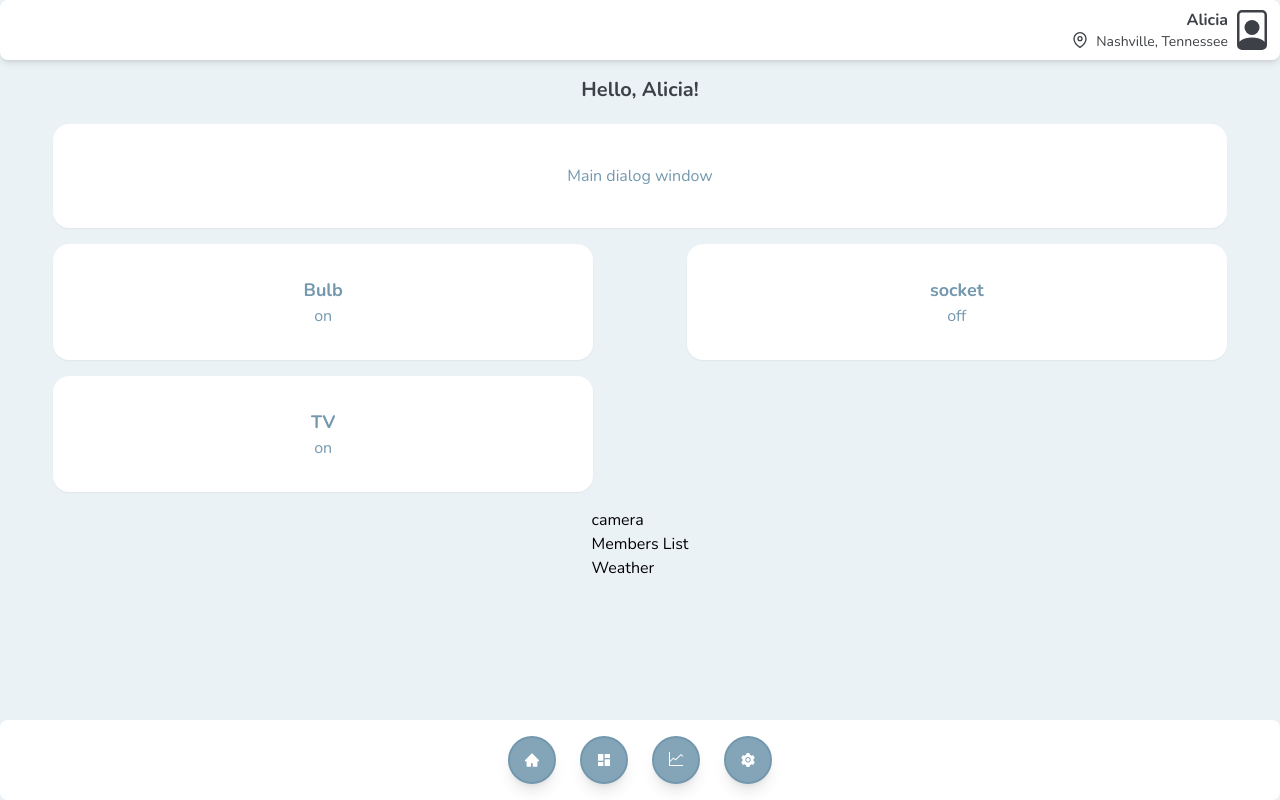
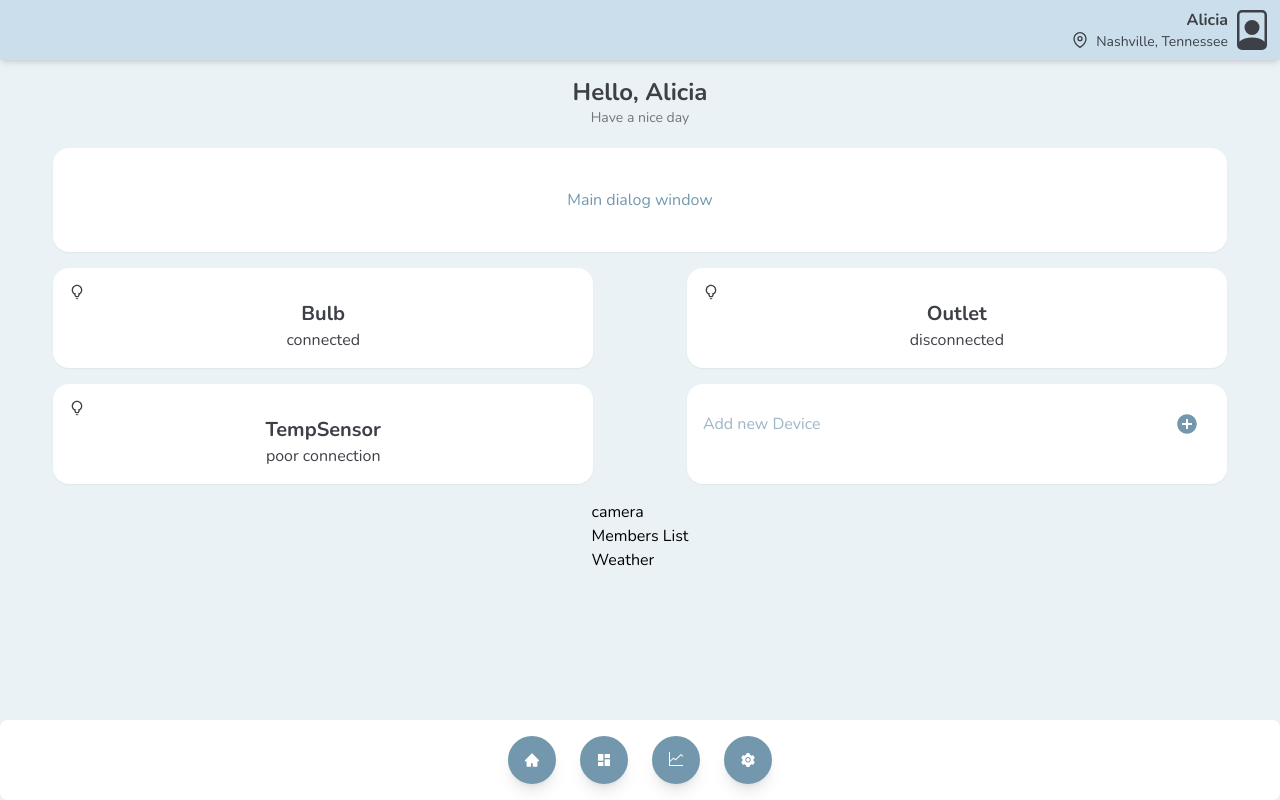
Before and after one commit to pawelpikus/smart-home-dashboard, a React (Create React App) app: page / in a window 1280 px wide. Built offline with nearby package versions, Linux system fonts and the light colour scheme.

Commit message:
add details layout to the cards

```diff
--- a/src/components/Card/index.tsx
+++ b/src/components/Card/index.tsx
@@ -1,16 +1,22 @@
 import { Props } from "../../types";
+import { IoMdAddCircle } from "react-icons/io";
+import { CgBulb } from "react-icons/cg";
 
 const Card = ({ children }: Props) => {
   return (
-    <div className="mb-4 text-center w-[46%] p-8 cursor-pointer transition-colors bg-white border-none shadow-sm rounded-2xl text-textBlue hover:bg-accent hover:text-white">
+    <div className="mb-4 text-center w-[46%] p-4 cursor-pointer transition-colors bg-white border-none shadow-sm rounded-2xl text-black hover:bg-accent hover:text-white">
       {children}
     </div>
   );
 };
 
+Card.Icon = function CardIcon({ ...restProps }: Props) {
+  return <CgBulb />;
+};
+
 Card.Title = function CardTitle({ children, ...restProps }: Props) {
   return (
-    <h3 className="text-lg font-bold" {...restProps}>
+    <h3 className="text-xl font-bold" {...restProps}>
       {children}
     </h3>
   );
@@ -20,4 +26,15 @@ Card.Status = function CardStatus({ children, ...restProps }: Props) {
   return <p {...restProps}>{children}</p>;
 };
 
+Card.AddNew = function CardAddNew({ children }: Props) {
+  return (
+    <div className="flex justify-between items-center text-textBlue">
+      <h3 className="text-md opacity-70 text-left">{children}</h3>
+      <div className="text-2xl p-3">
+        <IoMdAddCircle />
+      </div>
+    </div>
+  );
+};
+
 export default Card;
--- a/src/components/avatar/index.tsx
+++ b/src/components/avatar/index.tsx
@@ -7,7 +7,7 @@ const Avatar = ({ children, ...restProps }: Props) => {
   return (
     <div
       {...restProps}
-      className="fixed top-0 left-0 right-0 flex items-center justify-end gap-1 p-2 text-black bg-white rounded-lg shadow-md"
+      className="fixed top-0 left-0 right-0 flex items-center justify-end gap-1 p-2 text-black bg-bgDarker shadow-md"
     >
       {children}
     </div>
--- a/src/components/buttons/ButtonLink.tsx
+++ b/src/components/buttons/ButtonLink.tsx
@@ -5,7 +5,7 @@ const ButtonLink = ({ children, href }: Props) => {
   return (
     <a
       href={href}
-      className="flex items-center justify-center w-12 h-12 transition-colors border-2 rounded-full shadow-lg bg-bgDarker border-textBlue hover:bg-accent hover:border-none"
+      className="flex items-center justify-center w-12 h-12 transition-colors border-2 rounded-full shadow-lg bg-bgDark border-textBlue hover:bg-accent hover:border-none"
     >
       {children}
     </a>
--- a/src/components/main/index.tsx
+++ b/src/components/main/index.tsx
@@ -12,11 +12,22 @@ const Main = ({ children, ...restProps }: Props) => {
 Main.Title = function MainTitle({ children, ...restProps }: Props) {
   return (
     <h1
-      className="my-5 text-xl font-bold text-center text-black "
+      className="mt-5 text-2xl font-bold text-center text-black "
       {...restProps}
     >
       {children}
     </h1>
+  );
+};
+
+Main.Subtitle = function MainSubTitle({ children, ...restProps }: Props) {
+  return (
+    <p
+      {...restProps}
+      className="text-sm text-black opacity-70 text-center mb-5 "
+    >
+      {children}
+    </p>
   );
 };
 
@@ -32,9 +43,9 @@ Main.Dialog = function MainDialog({ ...restProps }) {
 };
 
 const cards = [
-  { name: "Bulb", status: "on" },
-  { name: "socket", status: "off" },
-  { name: "TV", status: "on" },
+  { name: "Bulb", status: "connected" },
+  { name: "Outlet", status: "disconnected" },
+  { name: "TempSensor", status: "poor connection" },
 ];
 
 Main.Devices = function MainDevices({ ...restProps }: Props) {
@@ -42,10 +53,14 @@ Main.Devices = function MainDevices({ ...restProps }: Props) {
     <div className="flex flex-wrap justify-between" {...restProps}>
       {cards.map((card) => (
         <Card key={card.name}>
+          <Card.Icon />
           <Card.Title>{card.name}</Card.Title>
           <Card.Status>{card.status}</Card.Status>
         </Card>
       ))}
+      <Card>
+        <Card.AddNew>Add new Device</Card.AddNew>
+      </Card>
     </div>
   );
 };
--- a/src/containers/MainContainer.tsx
+++ b/src/containers/MainContainer.tsx
@@ -4,7 +4,8 @@ import { Props } from "../types";
 const MainContainer: React.FC<Props> = () => {
   return (
     <Main>
-      <Main.Title>Hello, Alicia!</Main.Title>
+      <Main.Title>Hello, Alicia</Main.Title>
+      <Main.Subtitle>Have a nice day</Main.Subtitle>
       <Main.Dialog />
       <Main.Devices />
     </Main>
--- a/tailwind.config.js
+++ b/tailwind.config.js
@@ -6,8 +6,8 @@ module.exports = {
       black: "#3E4047",
       white: "#fff",
       bgLight: "#ebf2f6",
-      bgHover: "#dff2fd",
-      bgDarker: "#84a5b8",
+      bgDark: "#7398AD",
+      bgDarker: "#CADFEB",
       textLight: "#c1c5cb",
       accent: "#d4573c",
       textBlue: "#7398ad",
```
Also changed, not shown: 1 other file (tests, documents, lock files or other folders).
